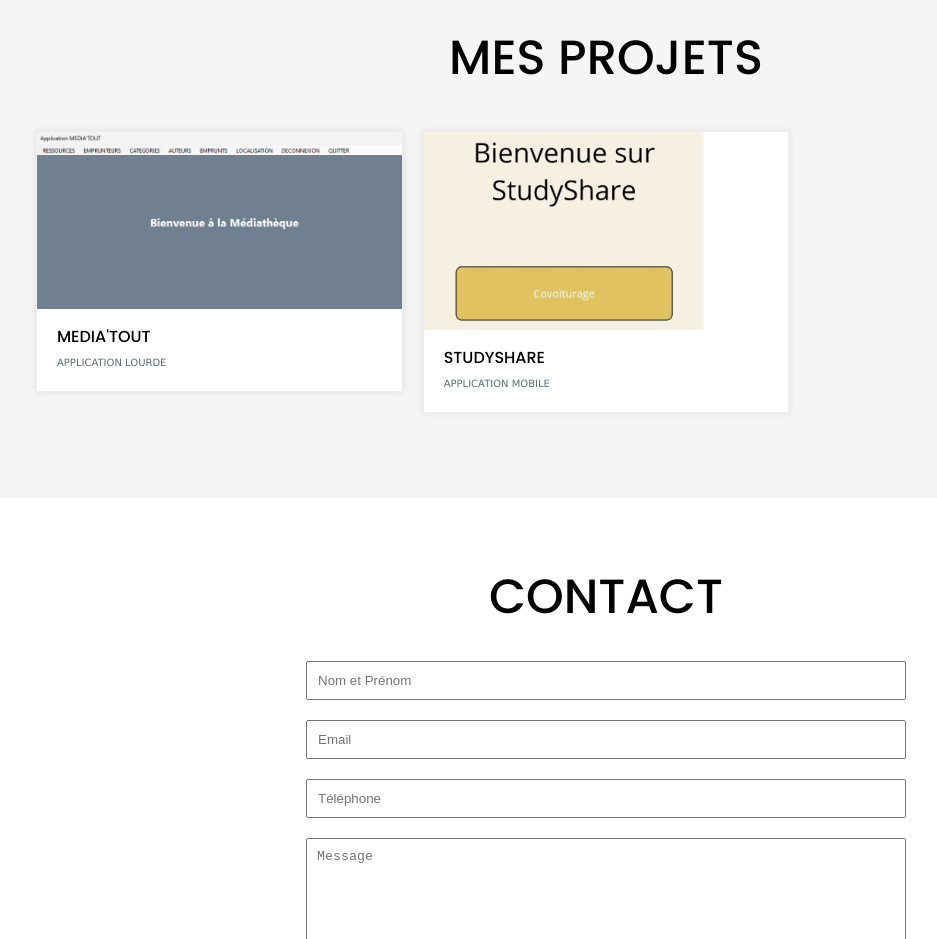
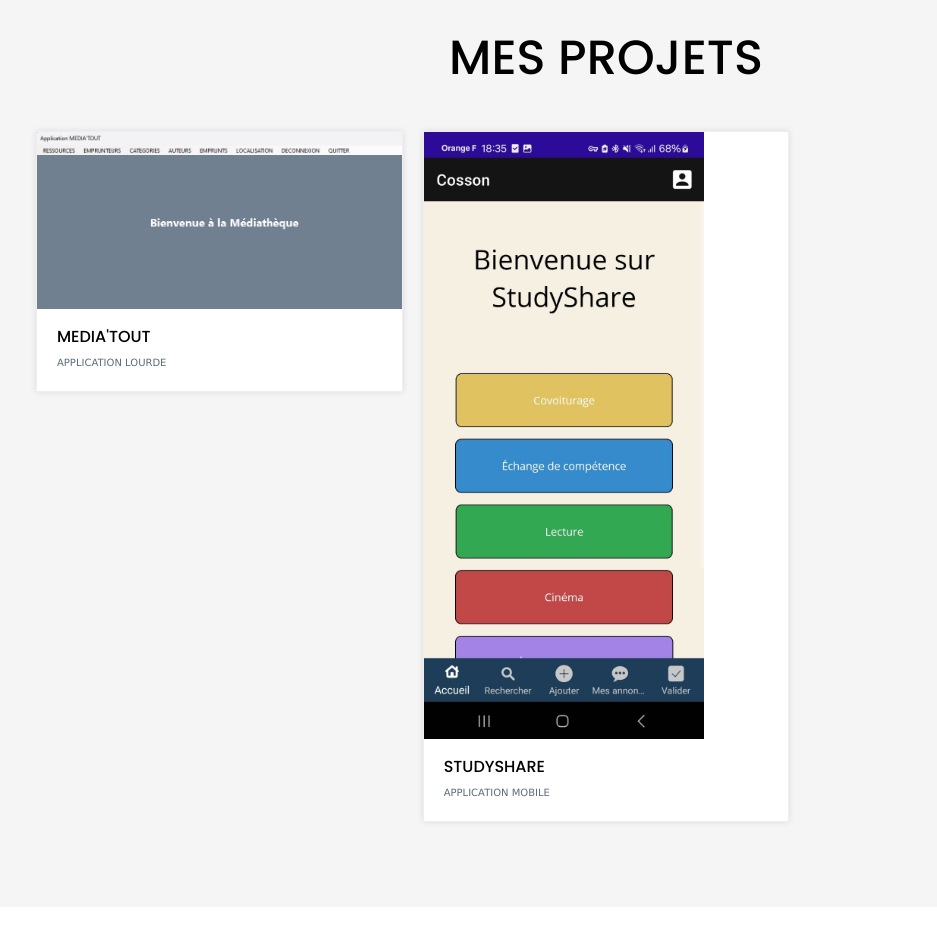
Before and after one commit to margab25/portfolio, a plain HTML site: page index.html in a window 1280 px wide. Shown: the part 2700-3639 px from the top of the page, without its empty margins (34-971 px from the left). Drawn offline with Linux system fonts and the light colour scheme.

Commit message:
page projet en cours

```diff
--- a/index.html
+++ b/index.html
@@ -389,7 +389,7 @@
 
 				<div class="grid__item">
 					<div class="card" data-category="design">
-						<img src="img/studyshare_banniere.JPG" loading="lazy" width="280" height="186"
+						<img src="img/studyshare_accueil.JPG" loading="lazy" width="280" height="186"
 							alt="projet studyshare" class="card__image">
 						<div class="card__inner">
 							<h3 class="card__title">StudyShare</h3>
```
